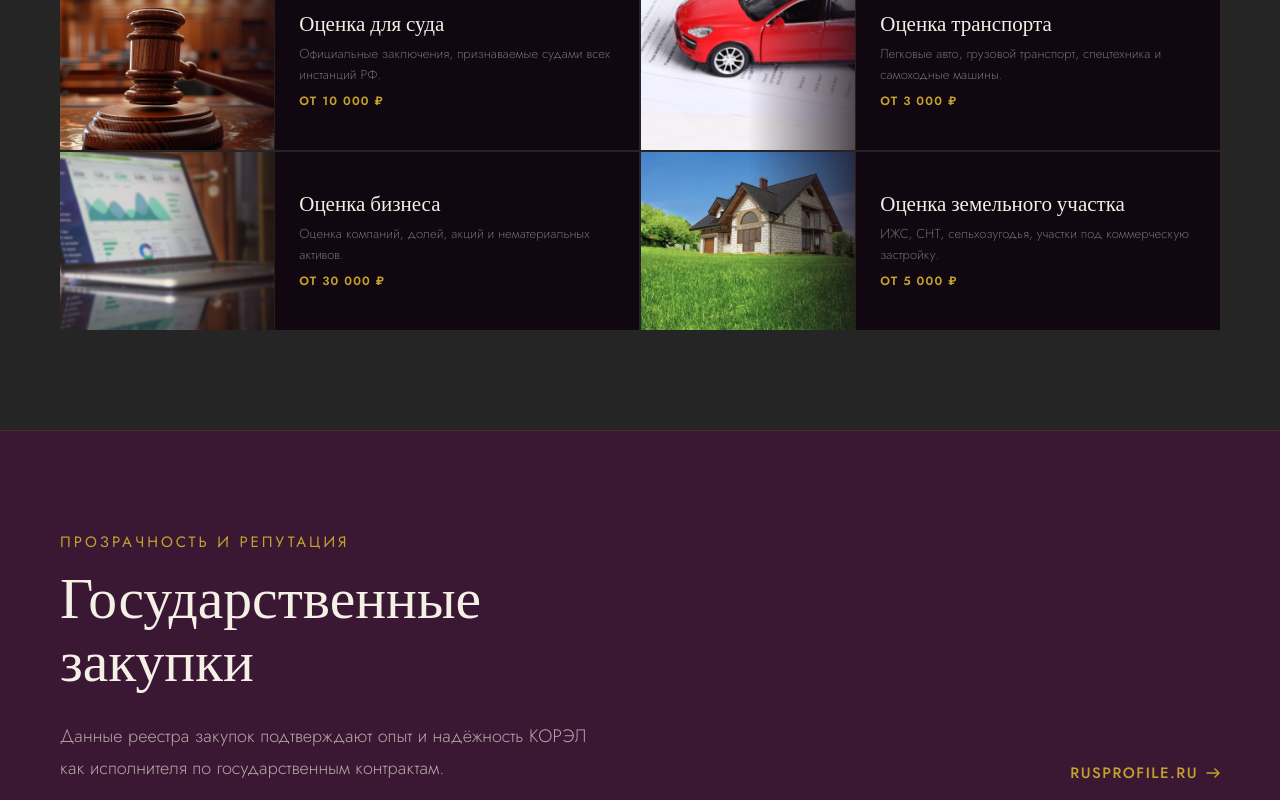
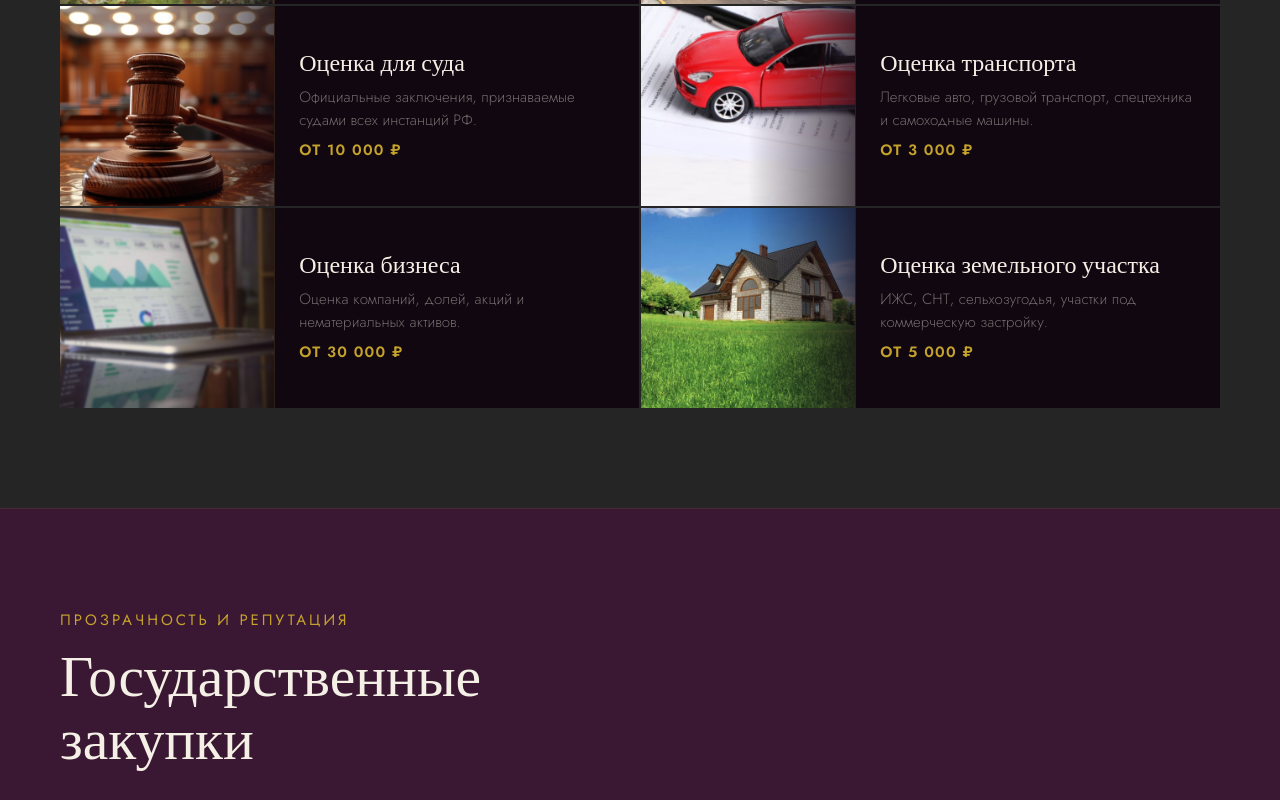
Before and after one commit to ukropik456-bot/korel-ocenka, a React (Vite) app: page / in a window 1280 px wide. Shown: the part 1540-2340 px from the top of the page. Built offline with nearby package versions, Linux system fonts and the light colour scheme; no server answers.

Commit message:
fix font size

```diff
--- a/src/styles/global.css
+++ b/src/styles/global.css
@@ -42,7 +42,7 @@ body {
   color: var(--ink);
   font-family: 'Jost', sans-serif;
   font-weight: 600;
-  font-size: 16px;
+  font-size: 17px;
   letter-spacing: .08em;
   text-transform: uppercase;
   border: none;
@@ -65,7 +65,7 @@ body {
   color: var(--cream);
   font-family: 'Jost', sans-serif;
   font-weight: 500;
-  font-size: 16px;
+  font-size: 17px;
   letter-spacing: .08em;
   text-transform: uppercase;
   border: 1px solid rgba(245,240,230,.4);
@@ -276,7 +276,7 @@ body {
   color: var(--gold);
 }
 .hero-sub {
-  font-size: 18px;
+  font-size: 20px;
   font-weight: 300;
   line-height: 1.8;
   color: rgba(245,240,230,.7);
@@ -381,7 +381,7 @@ body {
   margin-bottom: 1.5rem;
 }
 .section-sub {
-  font-size: 18px;
+  font-size: 20px;
   font-weight: 300;
   color: rgba(245,240,230,.65);
   line-height: 1.8;
@@ -410,7 +410,7 @@ body {
   cursor: pointer;
   display: flex;
   flex-direction: row;
-  height: 178px;
+  height: 200px;
   background: #110710;
   outline: 1px solid transparent;
   outline-offset: -1px;
@@ -450,7 +450,7 @@ body {
 
 .service-name {
   font-family: 'Cormorant Garamond', serif;
-  font-size: 21px;
+  font-size: 24px;
   font-weight: 500;
   line-height: 1.2;
   color: var(--cream);
@@ -459,9 +459,9 @@ body {
 .service-card:hover .service-name { color: #fff; }
 
 .service-price {
-  font-size: 12px;
+  font-size: 15px;
   font-weight: 600;
-  letter-spacing: .1em;
+  letter-spacing: .08em;
   text-transform: uppercase;
   color: var(--gold);
 }
@@ -496,7 +496,7 @@ body {
 
 /* Truncated description */
 .sc-desc {
-  font-size: 13px;
+  font-size: 15px;
   font-weight: 300;
   color: rgba(245,240,230,.42);
   line-height: 1.55;
@@ -542,12 +542,12 @@ body {
 }
 .step-title {
   font-family: 'Cormorant Garamond', serif;
-  font-size: 22px;
+  font-size: 25px;
   font-weight: 500;
   margin-bottom: .75rem;
 }
 .step-desc {
-  font-size: 16px;
+  font-size: 17px;
   font-weight: 300;
   color: rgba(245,240,230,.6);
   line-height: 1.7;
@@ -562,16 +562,16 @@ body {
   transition: border-color .3s;
 }
 .review-card:hover { border-color: rgba(196,162,44,.25); }
-.review-stars { color: var(--gold); font-size: 17px; margin-bottom: 1rem; letter-spacing: 3px; }
+.review-stars { color: var(--gold); font-size: 18px; margin-bottom: 1rem; letter-spacing: 3px; }
 .review-text {
-  font-size: 17px;
+  font-size: 18px;
   font-weight: 300;
   line-height: 1.8;
   color: rgba(245,240,230,.8);
   margin-bottom: 1.5rem;
   font-style: italic;
 }
-.review-author { font-size: 16px; font-weight: 500; letter-spacing: .05em; }
+.review-author { font-size: 17px; font-weight: 500; letter-spacing: .05em; }
 .review-date { font-size: 15px; color: rgba(245,240,230,.4); margin-top: 4px; letter-spacing: .08em; }
 
 /* ── CTA BANNER ── */
@@ -621,7 +621,7 @@ body {
 }
 .footer-link {
   display: block;
-  font-size: 16px;
+  font-size: 17px;
   font-weight: 300;
   color: rgba(245,240,230,.55);
   background: none;
@@ -748,7 +748,7 @@ textarea.form-input { resize: vertical; min-height: 120px; }
   cursor: pointer;
   display: flex;
   flex-direction: row;
-  height: 200px;
+  height: 220px;
   background: #110710;
   overflow: hidden;
   outline: 1px solid transparent;
@@ -803,16 +803,16 @@ textarea.form-input { resize: vertical; min-height: 120px; }
 .sc-meta { display: flex; align-items: center; }
 
 .service-price-tag {
-  font-size: 12px;
+  font-size: 15px;
   font-weight: 600;
-  letter-spacing: .1em;
+  letter-spacing: .08em;
   text-transform: uppercase;
   color: var(--gold);
 }
 .sc-time {
-  font-size: 12px;
+  font-size: 15px;
   color: rgba(245,240,230,.3);
-  letter-spacing: .04em;
+  letter-spacing: .03em;
 }
 .sc-time::before {
   content: '·';
@@ -822,7 +822,7 @@ textarea.form-input { resize: vertical; min-height: 120px; }
 
 .service-card-full-name {
   font-family: 'Cormorant Garamond', serif;
-  font-size: 21px;
+  font-size: 24px;
   font-weight: 500;
   line-height: 1.2;
   color: var(--cream);
@@ -835,9 +835,9 @@ textarea.form-input { resize: vertical; min-height: 120px; }
   display: flex;
   align-items: center;
   gap: 6px;
-  font-size: 11px;
+  font-size: 13px;
   font-weight: 600;
-  letter-spacing: .14em;
+  letter-spacing: .12em;
   text-transform: uppercase;
   color: var(--gold);
   opacity: 0;
@@ -976,14 +976,14 @@ textarea.form-input { resize: vertical; min-height: 120px; }
     box-sizing: border-box;
   }
   .hero-h1 {
-    font-size: clamp(36px, 10vw, 52px);
+    font-size: clamp(38px, 10vw, 54px);
     word-break: break-word;
   }
   .hero-sub {
-    font-size: 16px;
+    font-size: 17px;
     max-width: 100%;
   }
-  .hero-tag { font-size: 12px; letter-spacing: .12em; }
+  .hero-tag { font-size: 13px; letter-spacing: .1em; }
   .hero-ctas { flex-direction: column; align-items: stretch; gap: 10px; }
   .hero-ctas .btn-primary,
   .hero-ctas .btn-outline { width: 100%; justify-content: center; }
@@ -993,14 +993,14 @@ textarea.form-input { resize: vertical; min-height: 120px; }
     gap: 0;
   }
   .hero-stat + .hero-stat { padding-left: .75rem; }
-  .hero-stat-num { font-size: 28px; }
-  .hero-stat-label { font-size: 11px; letter-spacing: .03em; }
+  .hero-stat-num { font-size: 32px; }
+  .hero-stat-label { font-size: 13px; letter-spacing: .03em; }
 
   /* Sections */
   .section { padding: 44px 16px; }
   .section-header { flex-direction: column; align-items: flex-start; gap: 14px; margin-bottom: 28px; }
-  .section-title { font-size: clamp(28px, 8vw, 42px); }
-  .section-sub { font-size: 16px; }
+  .section-title { font-size: clamp(32px, 8vw, 46px); }
+  .section-sub { font-size: 17px; }
 
   /* Services — на мобильном стекируем карточки вертикально */
   .services-grid        { grid-template-columns: 1fr; gap: 2px; }
@@ -1009,10 +1009,10 @@ textarea.form-input { resize: vertical; min-height: 120px; }
   .service-card-full    { flex-direction: column; height: auto; }
   .sc-photo             { flex: none; width: 100%; height: auto; aspect-ratio: 16 / 9; }
   .sc-sep               { width: auto; height: 1px; align-self: auto; }
-  .service-card-body    { padding: 16px 18px 18px; }
-  .service-card-full-body { padding: 16px 18px 18px; }
-  .service-name         { font-size: 19px; }
-  .service-card-full-name { font-size: 19px; }
+  .service-card-body    { padding: 18px 20px 20px; }
+  .service-card-full-body { padding: 18px 20px 20px; }
+  .service-name         { font-size: 21px; }
+  .service-card-full-name { font-size: 21px; }
 
   /* GosTenders */
   .gt-metrics-grid { grid-template-columns: 1fr; }
```
